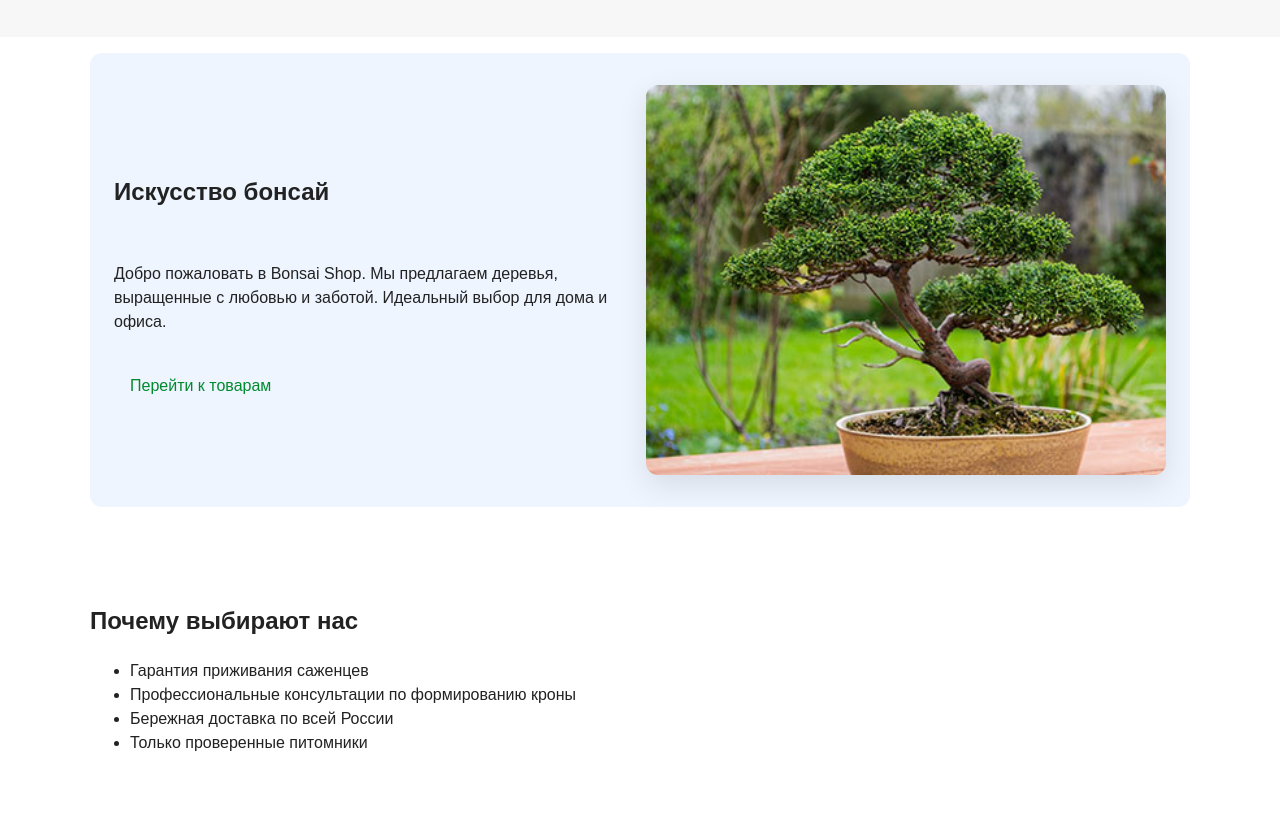
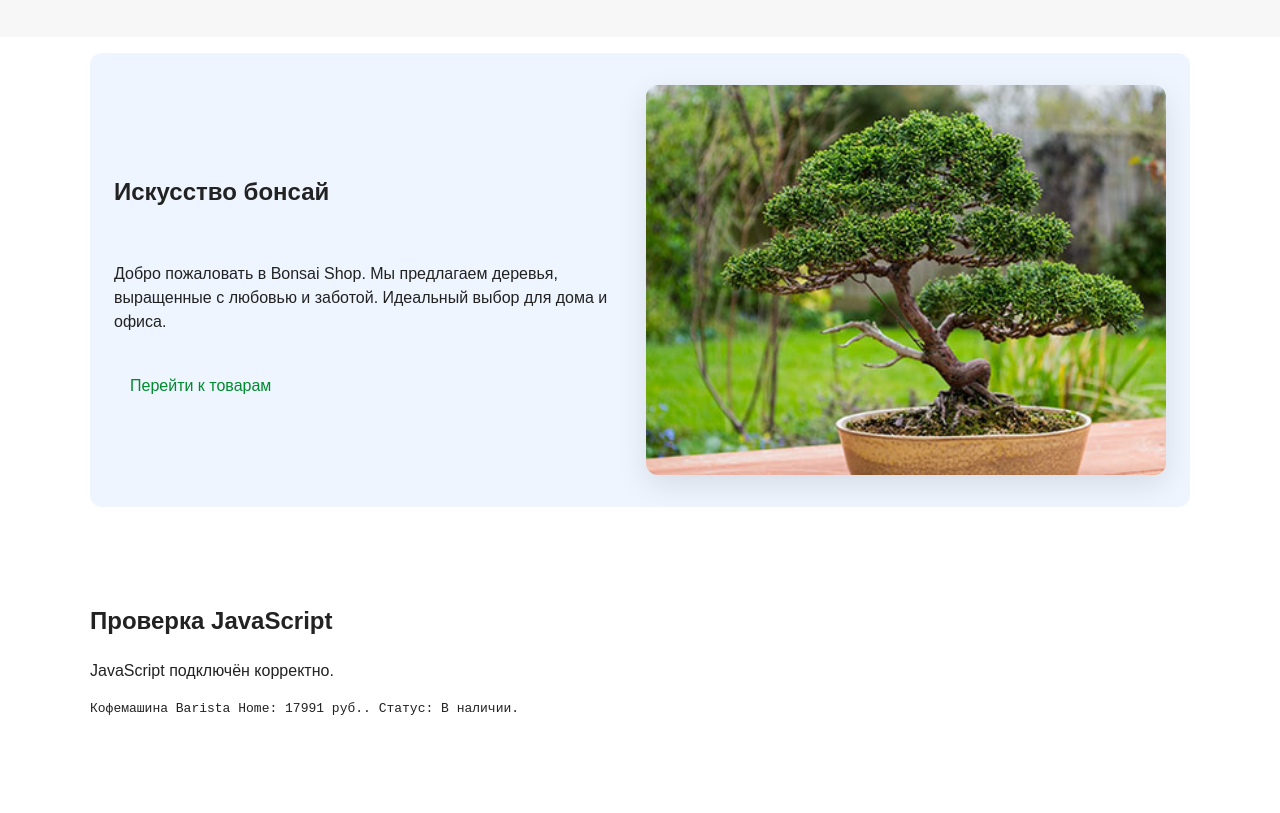
Before and after one commit to Buranyashka/kr4-js-shop, a plain HTML site: page index.html in a window 1280 px wide. Shown: the part 139-952 px from the top of the page. Drawn offline with Linux system fonts and the light colour scheme.

Commit message:
feat: add JavaScript basics to shop project

```diff
--- a/index.html
+++ b/index.html
@@ -7,6 +7,11 @@
   <link rel="stylesheet" href="css/style.css">
   <link rel="stylesheet" href="css/responsive.css">
   <script src="js/index.js" defer></script>
+
+
+  <script src="js/data.js" defer></script>
+  <script src="js/main.js" defer></script>
+
 
   <meta property="og:type" content="website">
   <meta property="og:title" content="Bonsai Shop">
@@ -55,6 +60,20 @@
       </div>
     </section>
 
+
+
+
+
+    <section class="section js-check" aria-labelledby="js-check-title">
+      <h2 id="js-check-title">Проверка JavaScript</h2>
+      <p class="js-message">JavaScript пока не выполнился.</p>
+      <pre class="product-output"></pre>
+    </section>
+
+
+
+
+
     <section class="section" id="advantages">
       <h2>Почему выбирают нас</h2>
       <ul class="advantages-list">
--- /dev/null
+++ b/js/data.js
@@ -0,0 +1,9 @@
+const product = {
+  id: 1,
+  title: 'Кофемашина Barista Home',
+  category: 'kitchen',
+  price: 19990,
+  discountPercent: 10,
+  rating: 4.7,
+  isAvailable: true
+};
--- /dev/null
+++ b/js/main.js
@@ -0,0 +1,51 @@
+console.log('Файл main.js подключён');
+console.log(product);
+console.table(product);
+
+
+function formatPrice(price) {
+  return `${price} руб.`;
+}
+console.log(formatPrice(product.price));
+
+
+function calculateDiscount(price, discountPercent) {
+  return price * discountPercent / 100;
+}
+const discountValue = calculateDiscount(product.price, product.discountPercent);
+console.log(discountValue);
+
+
+function calculateFinalPrice(price, discountPercent) {
+  const discountValue = calculateDiscount(price, discountPercent);
+  return price - discountValue;
+}
+const finalPrice = calculateFinalPrice(product.price, product.discountPercent);
+console.log(finalPrice);
+
+
+function getProductStatus(product) {
+  if (product.isAvailable) {
+    return 'В наличии';
+  } return 'Нет в наличии';
+}
+console.log(getProductStatus(product));
+
+
+function createProductSummary(product) {
+  const finalPrice = calculateFinalPrice(product.price, product.discountPercent);
+  const status = getProductStatus(product);
+  return `${product.title}: ${formatPrice(finalPrice)}. Статус: ${status}.`;
+}
+const productSummary = createProductSummary(product);
+console.log(productSummary);
+
+
+const messageElement = document.querySelector('.js-message');
+const productOutputElement = document.querySelector('.product-output');
+if (messageElement) {
+  messageElement.textContent = 'JavaScript подключён корректно.';
+}
+if (productOutputElement) {
+  productOutputElement.textContent = productSummary;
+}
```
Also changed, not shown: 1 other file.
